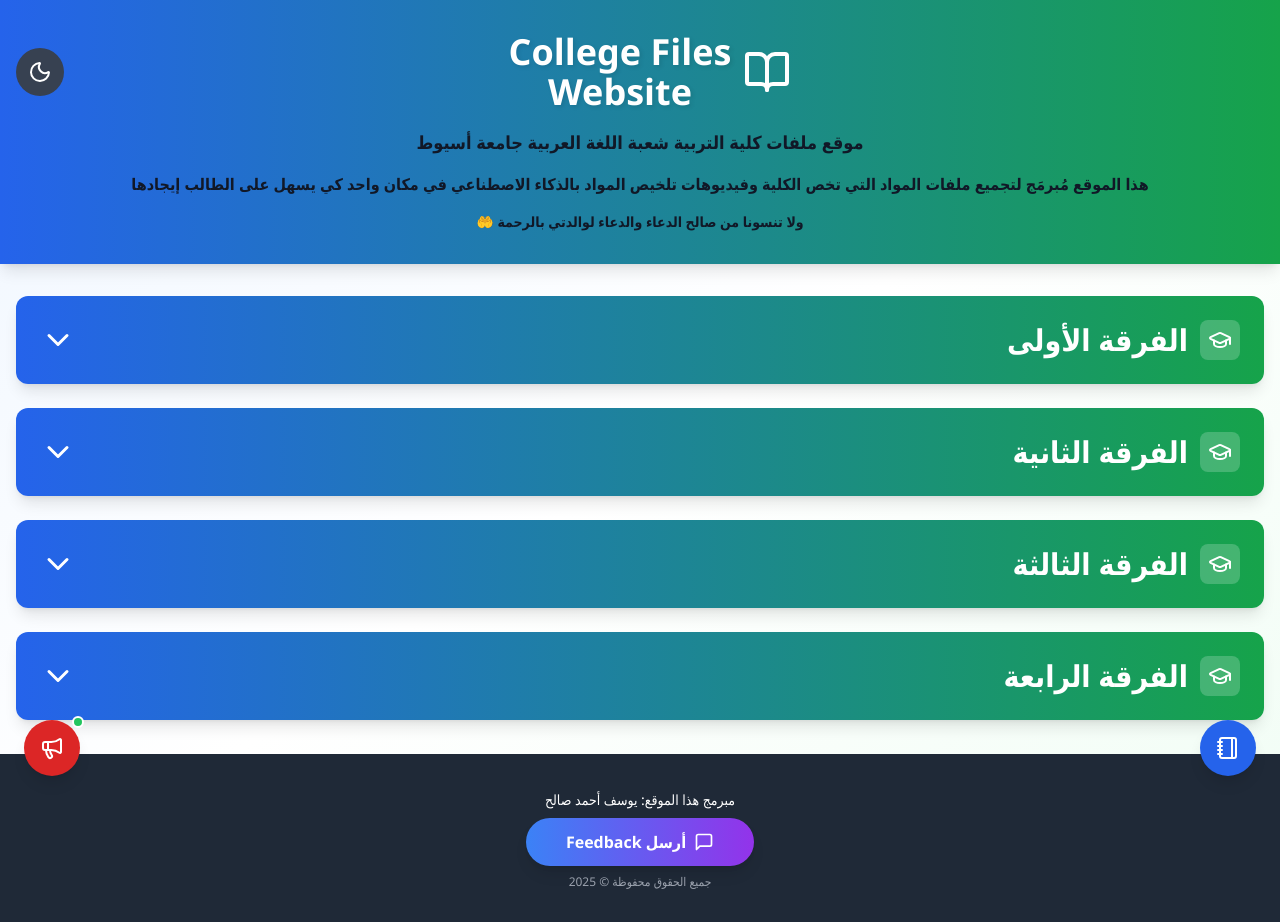
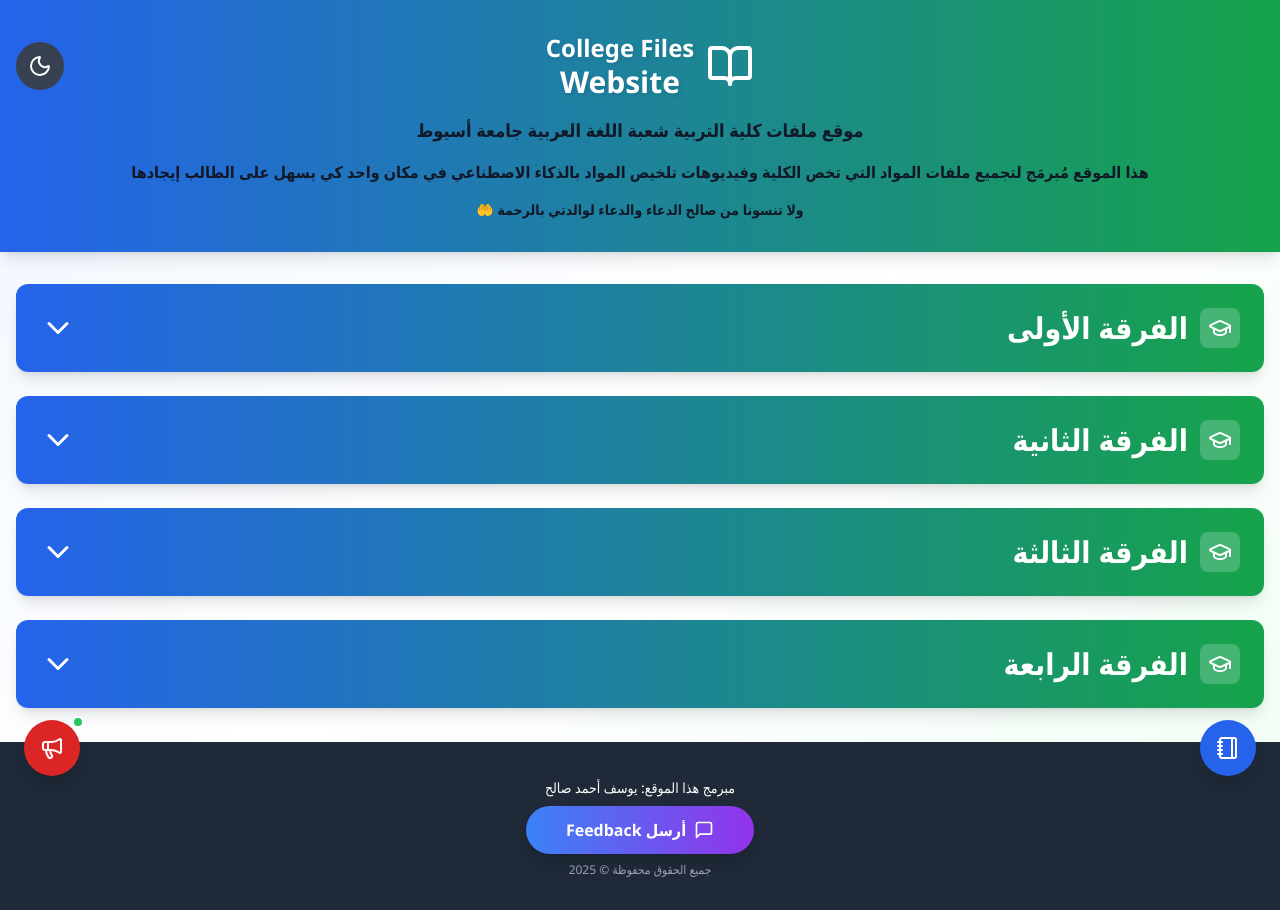
Before and after one commit to joeahmed45/college-files, a React (Create React App) app: page / in a window 1280 px wide. Built offline with nearby package versions, Linux system fonts and the light colour scheme.

Commit message:
title update v2

```diff
--- a/src/App.js
+++ b/src/App.js
@@ -983,8 +983,8 @@ export default function App() {
   className="text-4xl font-bold text-center pl-5"
   style={{ textShadow: '2px 2px 4px rgba(0,0,0,0.1)' }}
 >
-  <span className="block">College Files</span>
-  <span className="block">Website</span>
+  <span className="block text-2xl">College Files</span>
+  <span className="block text-3xl">Website</span>
 </h1>
             </div>
             <div className="flex-1 flex justify-end">
```
